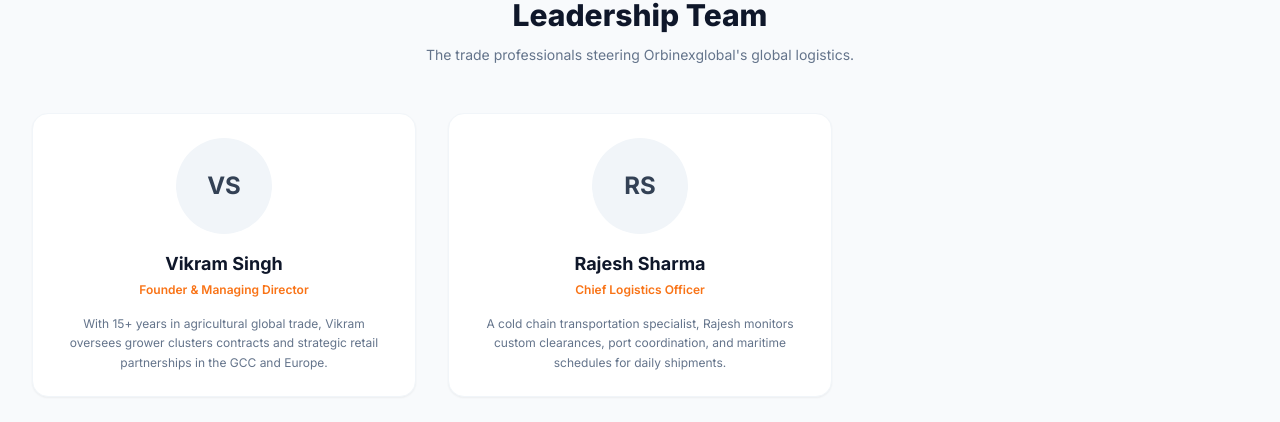
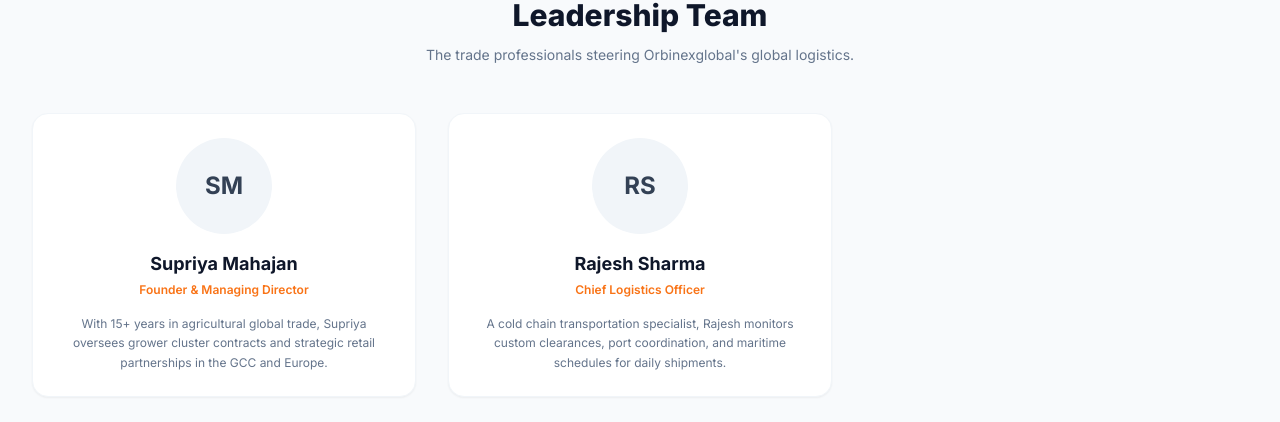
Before and after one commit to NitishKudave/indian-export-b2b, a Next.js app in the folder frontend/: page /about in a window 1280 px wide. Shown: the part 1589-2011 px from the top of the page. Built offline with nearby package versions, Linux system fonts and the light colour scheme.

Commit message:
update founder name to Supriya Mahajan

```diff
--- a/frontend/src/app/about/page.tsx
+++ b/frontend/src/app/about/page.tsx
@@ -109,17 +109,17 @@
         </div>
 
         <div className="grid grid-cols-1 md:grid-cols-2 lg:grid-cols-3 gap-8 justify-center">
-          {/* Vikram */}
+          {/* Supriya */}
           <div className="bg-white dark:bg-slate-900 rounded-2xl overflow-hidden border border-slate-100 dark:border-slate-800 shadow-sm p-6 text-center space-y-4">
             <div className="w-24 h-24 rounded-full bg-slate-100 flex items-center justify-center font-bold text-2xl text-slate-700 mx-auto">
-              VS
+              SM
             </div>
             <div className="space-y-1">
-              <h3 className="font-bold text-lg text-slate-900 dark:text-white">Vikram Singh</h3>
+              <h3 className="font-bold text-lg text-slate-900 dark:text-white">Supriya Mahajan</h3>
               <p className="text-orange-500 text-xs font-semibold">Founder & Managing Director</p>
             </div>
             <p className="text-slate-500 text-xs leading-relaxed">
-              With 15+ years in agricultural global trade, Vikram oversees grower clusters contracts and strategic retail partnerships in the GCC and Europe.
+              With 15+ years in agricultural global trade, Supriya oversees grower cluster contracts and strategic retail partnerships in the GCC and Europe.
             </p>
           </div>
 
```
